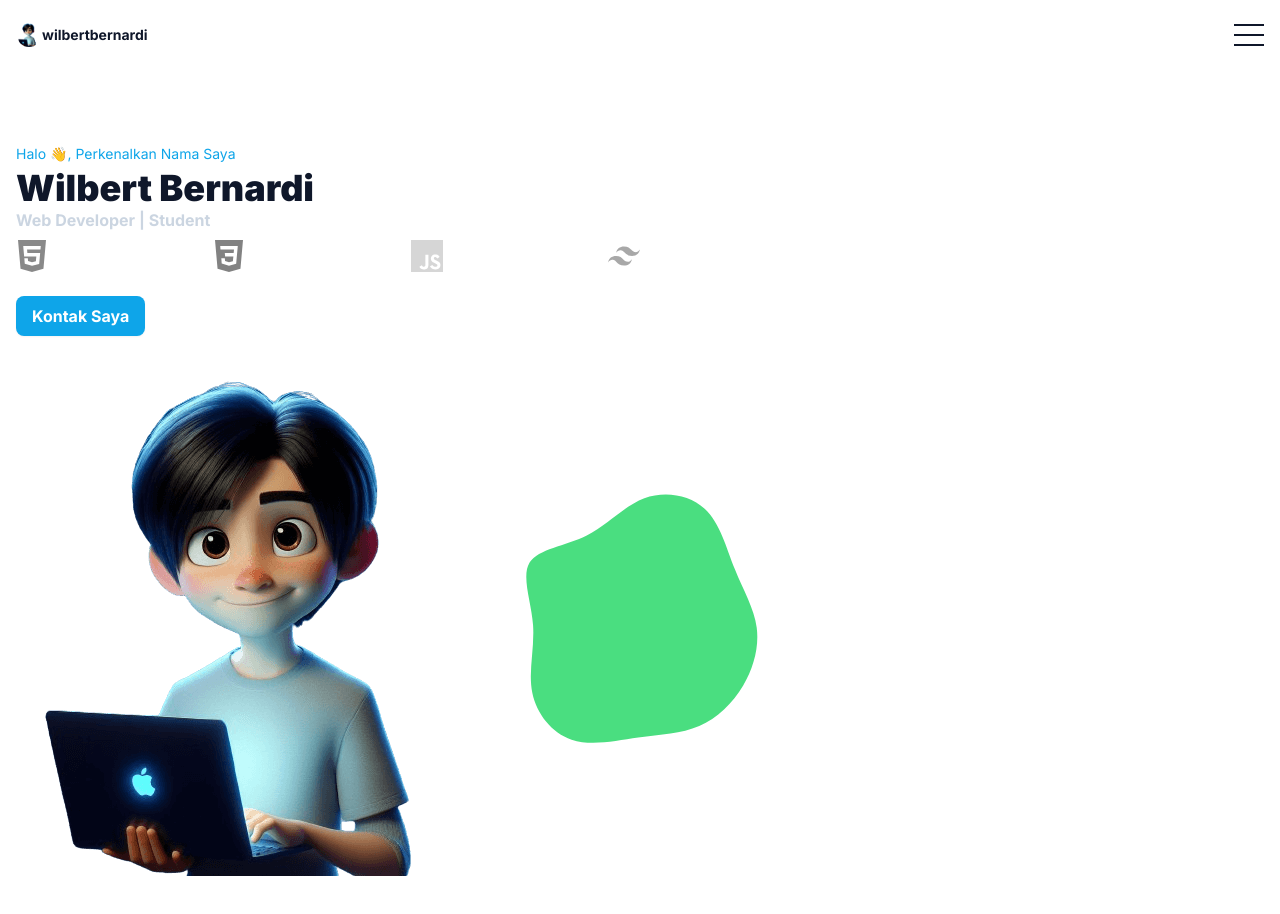
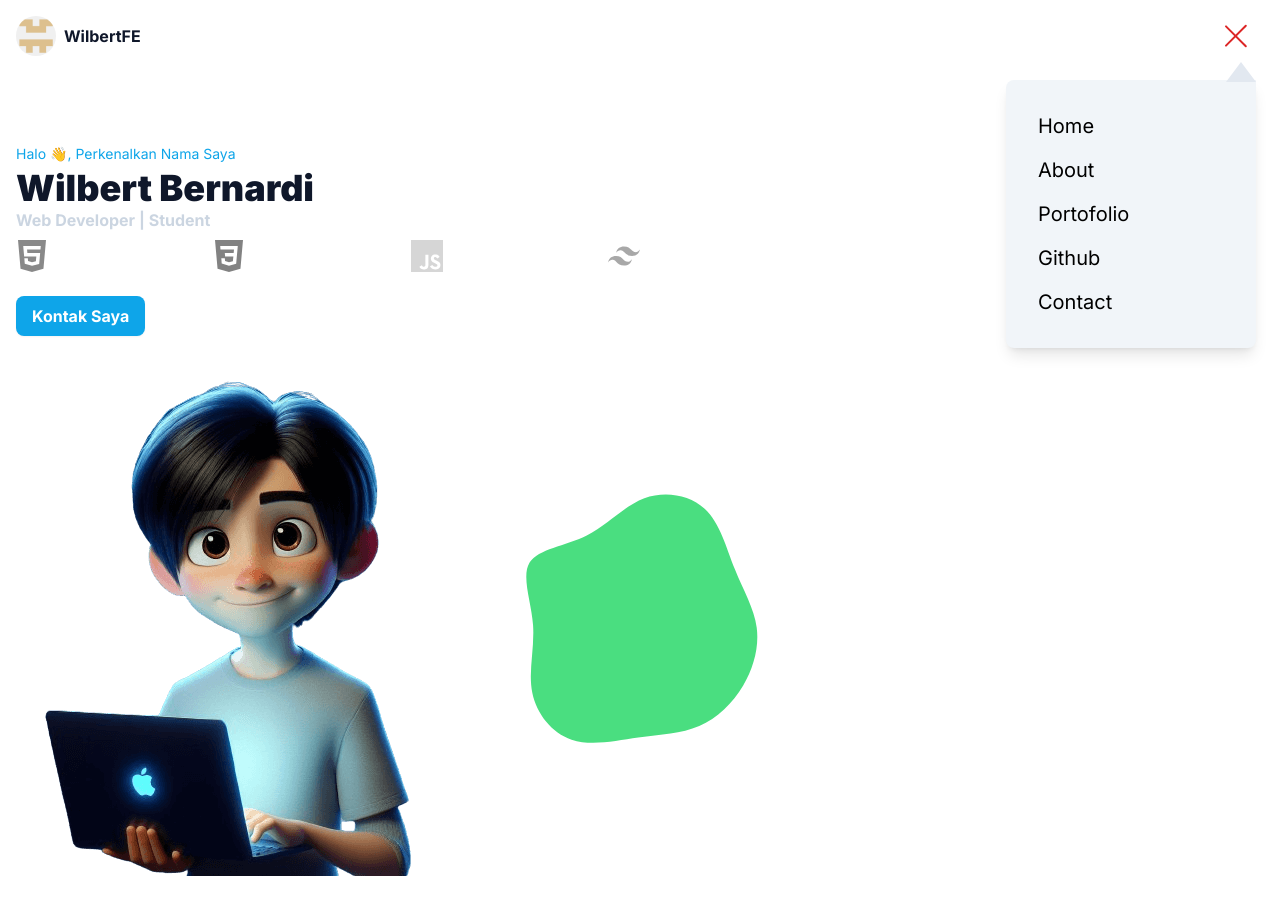
Before and after one commit to WilbertFE/PortofolioV-2.0, a website: page index.html in a window 1280 px wide. Both pictures are taken after a click on the button 1249 px from the left and 35 px from the top of the page. Drawn offline with Linux system fonts and the light colour scheme.

Commit message:
Mengerjakan navbar #2

```diff
--- a/index.html
+++ b/index.html
@@ -16,18 +16,27 @@
 <body>
 
     <!-- Header Section Start -->
-    <header class="absolute top-0 left-0 w-full">
-        <div class="flex p-4">
-            <div class="w-full flex items-center">
-                <div class="w-6 h-6 mx-px bg-cover bg-center rounded-full" style="background-image: url(src/img/hero.png);"></div>
-                <h1 class="font-bold text-sm text-dark">wilbertbernardi</h1>
-            </div>
-            <div class="self-end">
-                <button class="h-[38px] flex flex-col justify-evenly">
-                    <span class="bg-dark block w-[30px] h-[2px]"></span>
-                    <span class="bg-dark block w-[30px] h-[2px]"></span>
-                    <span class="bg-dark block w-[30px] h-[2px]"></span>
-                </button>
+    <header class="w-full absolute top-0 left-0 bg-transparent">
+        <div class="container">
+            <div class="flex relative py-4 justify-between">
+                <div class="flex items-center">
+                    <a href="https://github.com/WilbertFE" target="_blank" class="block w-[40px] h-[40px] rounded-full overflow-hidden mr-2"><img src="src/img/profile.png" alt="profile" title="Github Profile"></a>
+                    <h1 class="text-base text-dark font-bold">WilbertFE</h1>
+                </div>
+                <div class="flex">
+                    <button class="block" id="toggle">
+                        <span class="w-[30px] h-[2px] m-2 block bg-black rounded-sm transition duration-300 origin-top-left"></span>
+                        <span class="w-[30px] h-[2px] m-2 block bg-black rounded-sm transition duration-300"></span>
+                        <span class="w-[30px] h-[2px] m-2 block bg-black rounded-sm transition duration-300 origin-bottom-left"></span>
+                    </button>
+                    <nav class="w-[250px] p-4 bg-slate-100 hidden absolute top-20 right-2 shadow-lg rounded-lg rounded-tr-none z-10 after:content-['a'] after:block after:absolute after:right-0 after:-top-[18px] after:w-[0px] after:h-[0px] after:text-[0px] after:border-slate-200 after:border-b-[20px] after:border-l-[15px] after:border-r-[15px] after:border-r-transparent after:border-l-transparent">
+                        <h1 class="text-xl m-4 hover:text-primary"><a href="#home">Home</a></h1>
+                        <h1 class="text-xl m-4 hover:text-primary"><a href="#about">About</a></h1>
+                        <h1 class="text-xl m-4 hover:text-primary"><a href="#portofolio">Portofolio</a></h1>
+                        <h1 class="text-xl m-4 hover:text-primary"><a href="#github"></a>Github</h1>
+                        <h1 class="text-xl m-4 hover:text-primary"><a href="#contact">Contact</a></h1>
+                    </nav>
+                </div>
             </div>
         </div>
     </header>
@@ -54,11 +63,15 @@
                     <span class="block absolute top-1/2 -translate-y-1/2 left-1/2 -translate-x-1/2">
                         <svg width="300" viewBox="0 0 200 200" xmlns="http://www.w3.org/2000/svg">
                             <path fill="#4ade80" d="M43.1,-78.2C53.4,-68.7,57.5,-52.2,63.2,-38C68.9,-23.7,76.1,-11.9,77.8,1C79.5,13.9,75.8,27.8,68.8,39.7C61.8,51.6,51.5,61.5,39.5,66.7C27.5,71.9,13.8,72.3,-1.2,74.4C-16.2,76.5,-32.4,80.3,-45.6,75.8C-58.8,71.3,-69,58.5,-71.8,44.5C-74.7,30.5,-70.2,15.2,-71.3,-0.7C-72.5,-16.5,-79.2,-33.1,-73.6,-42.3C-67.9,-51.5,-49.9,-53.3,-35.5,-60.4C-21.2,-67.6,-10.6,-80.1,2.9,-85.2C16.4,-90.2,32.8,-87.7,43.1,-78.2Z" transform="translate(100 100)" />
-                          </svg>
+                        </svg>
                     </span>
                 </div>
             </div>
         </div>
     </section>
     <!-- Hero Section End -->
+
+
+<script src="dist/script.js"></script>
+</body>
 </html>
--- a/src/input.css
+++ b/src/input.css
@@ -1,3 +1,23 @@
 @tailwind base;
 @tailwind components;
 @tailwind utilities;
+
+.button-active > span:nth-child(1){
+    @apply rotate-45 bg-red-600;
+}
+
+.button-active > span:nth-child(3){
+    @apply -rotate-45 bg-red-600;
+}
+
+.button-active > span:nth-child(2){
+    @apply opacity-0 scale-0;
+}
+.button-active ~ nav {
+    display:block;
+}
+
+.navbar-fixed {
+    @apply fixed z-[9999] bg-white bg-opacity-70 backdrop-blur-[5px];
+    box-shadow: inset 0 -1px 0 0 rgba(0,0,0,.1);
+}
```
Also changed, not shown: dist/output.css, dist/script.js (added), src/img/profile.png (added).
